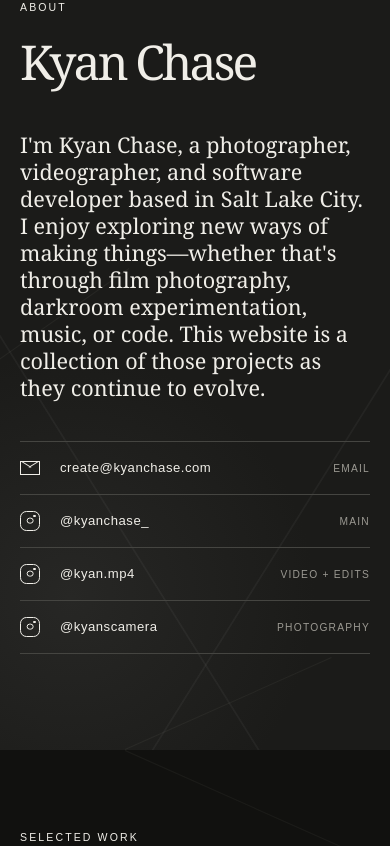
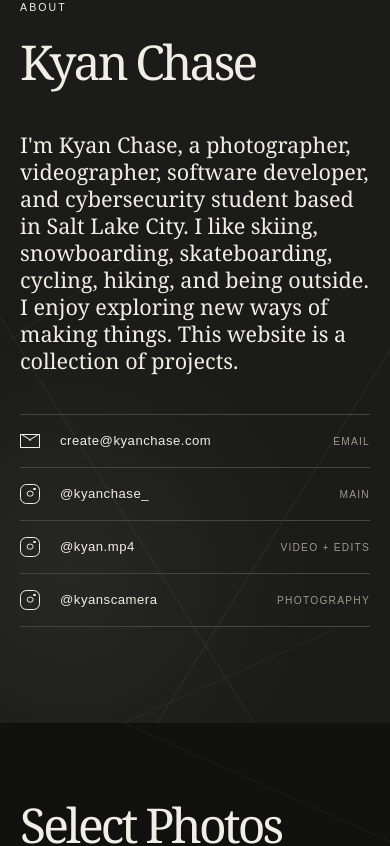
Before and after one commit to kyanchase/kyanchase.com, a Next.js app: page / in a window 390 px wide. Shown: the part 940-1786 px from the top of the page. Built offline with nearby package versions, Linux system fonts and the light colour scheme.

Commit message:
Simplify portfolio sections and enable Cloudflare analytics (#19)

```diff
--- a/app/globals.css
+++ b/app/globals.css
@@ -619,90 +619,16 @@ figcaption {
   margin-top: 0.35rem;
 }
 
-.throwbacks-intro {
-  border-top: 1px solid #454541;
-  display: grid;
-  gap: 2rem;
-  grid-template-columns: 1fr 1fr;
-  margin-top: clamp(7rem, 14vw, 14rem);
-  padding-top: clamp(3rem, 6vw, 6rem);
-  position: relative;
-  z-index: 1;
-}
 
-.throwbacks-intro .eyebrow {
-  grid-column: 1 / -1;
-  margin-bottom: 0;
-}
 
-.throwbacks-intro h3 {
-  font-family: Georgia, "Times New Roman", serif;
-  font-size: clamp(2.8rem, 6vw, 6.5rem);
-  font-weight: 400;
-  letter-spacing: -0.06em;
-  line-height: 0.9;
-  margin: 0;
-}
 
-.throwbacks-intro > p:last-child {
-  align-self: end;
-  font-family: Georgia, "Times New Roman", serif;
-  font-size: clamp(1.25rem, 2vw, 2rem);
-  line-height: 1.2;
-  margin: 0;
-  max-width: 32rem;
-}
 
-.throwbacks-grid {
-  align-items: start;
-  display: grid;
-  gap: clamp(4rem, 8vw, 8rem) clamp(2rem, 7vw, 7rem);
-  grid-template-columns: repeat(2, minmax(0, 1fr));
-  margin-top: clamp(4rem, 8vw, 8rem);
-  position: relative;
-  z-index: 1;
-}
 
-.throwback-item {
-  margin: 0;
-  min-width: 0;
-}
 
-.throwback-item:nth-child(even) {
-  margin-top: clamp(3rem, 7vw, 7rem);
-}
 
-.instagram-frame {
-  background: #fff;
-  box-shadow: 0 2rem 7rem rgb(0 0 0 / 42%);
-  height: 690px;
-  margin: 0 auto;
-  max-width: 540px;
-  overflow: hidden;
-  position: relative;
-}
 
-.instagram-frame::after {
-  border: 1px solid rgb(240 238 232 / 12%);
-  content: "";
-  inset: 0;
-  pointer-events: none;
-  position: absolute;
-}
 
-.instagram-frame iframe {
-  border: 0;
-  display: block;
-  height: 100%;
-  width: 100%;
-}
 
-.throwback-item figcaption {
-  border-top: 1px solid #454541;
-  color: #9b9992;
-  justify-content: space-between;
-  margin-top: 0.35rem;
-}
 
 .photograms::before {
   background:
@@ -1096,25 +1022,10 @@ footer > a:last-child {
     margin-left: 0;
   }
 
-  .throwbacks-intro {
-    grid-template-columns: 1fr;
-  }
 
-  .throwbacks-intro .eyebrow {
-    grid-column: auto;
-  }
 
-  .throwbacks-grid {
-    grid-template-columns: 1fr;
-  }
 
-  .throwback-item:nth-child(even) {
-    margin-top: 0;
-  }
 
-  .instagram-frame {
-    height: min(690px, 125vw);
-  }
 
   .archive-note {
     grid-column: auto;
@@ -1260,3 +1171,21 @@ footer > a:last-child {
     padding-top: 10rem;
   }
 }
+
+/* Limit casual image saving without affecting Friends downloads or page scrolling. */
+.hero-image img,
+.gallery-item img,
+.photogram-item img {
+  -webkit-touch-callout: none;
+  -webkit-user-drag: none;
+  user-select: none;
+}
+
+.section-intro > h1,
+.section-intro > h2,
+.photograms-intro > h1,
+.photograms-intro > h2,
+.motion-intro > h1,
+.motion-intro > h2 {
+  grid-column: 1 / -1;
+}
--- a/app/layout.tsx
+++ b/app/layout.tsx
@@ -49,6 +49,12 @@ export default function RootLayout({
           }}
         />
         {children}
+        <script src="/photo-controls.js" defer />
+        <script
+          type="module"
+          src="https://static.cloudflareinsights.com/beacon.min.js"
+          data-cf-beacon='{"token":"4f2f57f4282d4ecdb513d1e0dac89992"}'
+        />
       </body>
     </html>
   );
--- a/app/page.tsx
+++ b/app/page.tsx
@@ -36,8 +36,8 @@ export default function Home() {
 
       <AboutSection />
       <WorkSection />
+      <PhotogramsSection />
       <MotionSection />
-      <PhotogramsSection />
       <SiteFooter />
     </main>
   );
--- a/app/portfolio.tsx
+++ b/app/portfolio.tsx
@@ -73,18 +73,18 @@ const photograms = [
 
 const motionPieces = [
   {
-    id: "0NZzHDZAY4o",
-    title: "Holy Cross 2V — Fall 2025",
-    number: "01",
-  },
-  {
     id: "kZ_E5kZpt1Q",
     title: "Canon ES8600 Snowboard Edit",
-    number: "02",
+    number: "01",
   },
   {
     id: "kFX31IhHYm0",
     title: "Zermatt, Switzerland",
+    number: "02",
+  },
+  {
+    id: "0NZzHDZAY4o",
+    title: "Holy Cross 2V — Fall 2025",
     number: "03",
   },
   {
@@ -97,27 +97,6 @@ const motionPieces = [
     title: "Garage Mix in a College Dorm — Kyan Chase B2B Jack Amyot",
     number: "05",
   },
-];
-
-const instagramThrowbacks = [
-  { shortcode: "CbMKr_RFzEp", title: "Waiting Room", number: "T01" },
-  {
-    shortcode: "CYOoQnnqpK3",
-    title: "New Year, Same Skiing",
-    number: "T02",
-  },
-  {
-    shortcode: "CXca2xclEn9",
-    title: "Silly Side Hitters ft. BFD",
-    number: "T03",
-  },
-  { shortcode: "CKM3wwAhtTW", title: "Throwback No. 4", number: "T04" },
-  {
-    shortcode: "CB6mzSeAY1Y",
-    title: "Making Cool Edits Again",
-    number: "T05",
-  },
-  { shortcode: "B4lZKJaAQja", title: "Slatt", number: "T06" },
 ];
 
 export function SiteHeader() {
@@ -151,11 +130,10 @@ export function AboutSection() {
         <h2 id="about-title">Kyan Chase</h2>
         <div className="about-copy">
           <p>
-            I&apos;m Kyan Chase, a photographer, videographer, and software
-            developer based in Salt Lake City. I enjoy exploring new ways of
-            making things—whether that&apos;s through film photography, darkroom
-            experimentation, music, or code. This website is a collection of
-            those projects as they continue to evolve.
+            I&apos;m Kyan Chase, a photographer, videographer, software developer,
+            and cybersecurity student based in Salt Lake City. I like skiing, snowboarding,
+            skateboarding, cycling, hiking, and being outside. I enjoy exploring
+            new ways of making things. This website is a collection of projects.
           </p>
           <div className="social-links" aria-label="Contact Kyan">
             <a
@@ -224,18 +202,13 @@ export function WorkSection({ standalone = false }: { standalone?: boolean }) {
         <span />
       </div>
       <div className="section-intro">
-        <p className="eyebrow">Selected work</p>
         {standalone ? (
           <h1 className="section-title" id="work-title">
-            Six photographs
+            Select Photos
           </h1>
         ) : (
-          <h2 id="work-title">Five selected photographs</h2>
+          <h2 id="work-title">Select Photos</h2>
         )}
-        <p>
-          Geometry, texture, and human traces—held together by the space around
-          them.
-        </p>
       </div>
 
       <div className={`gallery${standalone ? " gallery-full" : ""}`}>
@@ -272,21 +245,13 @@ export function PhotogramsSection({
         <span />
       </div>
       <div className="photograms-intro">
-        <p className="eyebrow">Darkroom experiments</p>
         {standalone ? (
           <h1 className="section-title" id="photograms-title">
-            Photograms
+            Photograms: Light captured onto paper
           </h1>
         ) : (
-          <h2 id="photograms-title">Photograms</h2>
+          <h2 id="photograms-title">Photograms: Light captured onto paper</h2>
         )}
-        <p>
-          Images made without a camera—using objects, folded paper, and liquid
-          materials directly on light-sensitive paper.
-        </p>
-        <p className="archive-note">
-          Working documentation · final scans forthcoming
-        </p>
       </div>
 
       <div className="photogram-grid">
@@ -323,7 +288,6 @@ export function MotionSection({ standalone = false }: { standalone?: boolean })
         <span />
       </div>
       <div className="motion-intro">
-        <p className="eyebrow">Moving images</p>
         {standalone ? (
           <h1 className="section-title" id="motion-title">
             Motion
@@ -331,9 +295,6 @@ export function MotionSection({ standalone = false }: { standalone?: boolean })
         ) : (
           <h2 id="motion-title">Motion</h2>
         )}
-        <p>
-          Video edits, travel films, and recorded DJ sets.
-        </p>
       </div>
 
       <div className="motion-grid">
@@ -357,30 +318,6 @@ export function MotionSection({ standalone = false }: { standalone?: boolean })
         ))}
       </div>
 
-      <div className="throwbacks-intro">
-        <p className="eyebrow">From the archive</p>
-        <h3>Throwbacks</h3>
-        <p>Early edits, experiments, and scenes worth keeping around.</p>
-      </div>
-
-      <div className="throwbacks-grid">
-        {instagramThrowbacks.map((piece) => (
-          <figure className="throwback-item" key={piece.shortcode}>
-            <div className="instagram-frame">
-              <iframe
-                src={`https://www.instagram.com/p/${piece.shortcode}/embed/`}
-                title={piece.title}
-                loading="lazy"
-                allowFullScreen
-              />
-            </div>
-            <figcaption>
-              <span>{piece.number}</span>
-              <span>{piece.title}</span>
-            </figcaption>
-          </figure>
-        ))}
-      </div>
     </section>
   );
 }
--- /dev/null
+++ b/public/photo-controls.js
@@ -0,0 +1,11 @@
+// Discourage casual saving of portfolio images; Friends keeps its download controls.
+// Publicly displayed images cannot be made copy-proof.
+(() => {
+  const isPortfolioPhoto = (target) => target instanceof HTMLImageElement &&
+    !!target.closest('.hero-image, .gallery-item, .photogram-item');
+  for (const eventName of ['contextmenu', 'dragstart']) {
+    document.addEventListener(eventName, (event) => {
+      if (isPortfolioPhoto(event.target)) event.preventDefault();
+    });
+  }
+})();
--- a/scripts/secure-static-export.mjs
+++ b/scripts/secure-static-export.mjs
@@ -8,12 +8,12 @@ export function contentPolicy(html) {
     .map(([, , body]) => `'sha256-${createHash('sha256').update(body).digest('base64')}'`);
   return [
     "default-src 'none'",
-    `script-src 'self' ${[...new Set(hashes)].join(' ')}`.trim(),
+    `script-src 'self' https://static.cloudflareinsights.com ${[...new Set(hashes)].join(' ')}`.trim(),
     "style-src 'self' 'unsafe-inline'",
     "img-src 'self' data:",
     "font-src 'self'",
-    "connect-src 'self'",
-    "frame-src https://www.youtube-nocookie.com https://www.instagram.com",
+    "connect-src 'self' https://cloudflareinsights.com",
+    "frame-src https://www.youtube-nocookie.com",
     "object-src 'none'",
     "base-uri 'none'",
     "form-action 'none'",
```
Also changed, not shown: 1 other file (tests, documents, lock files or other folders).
